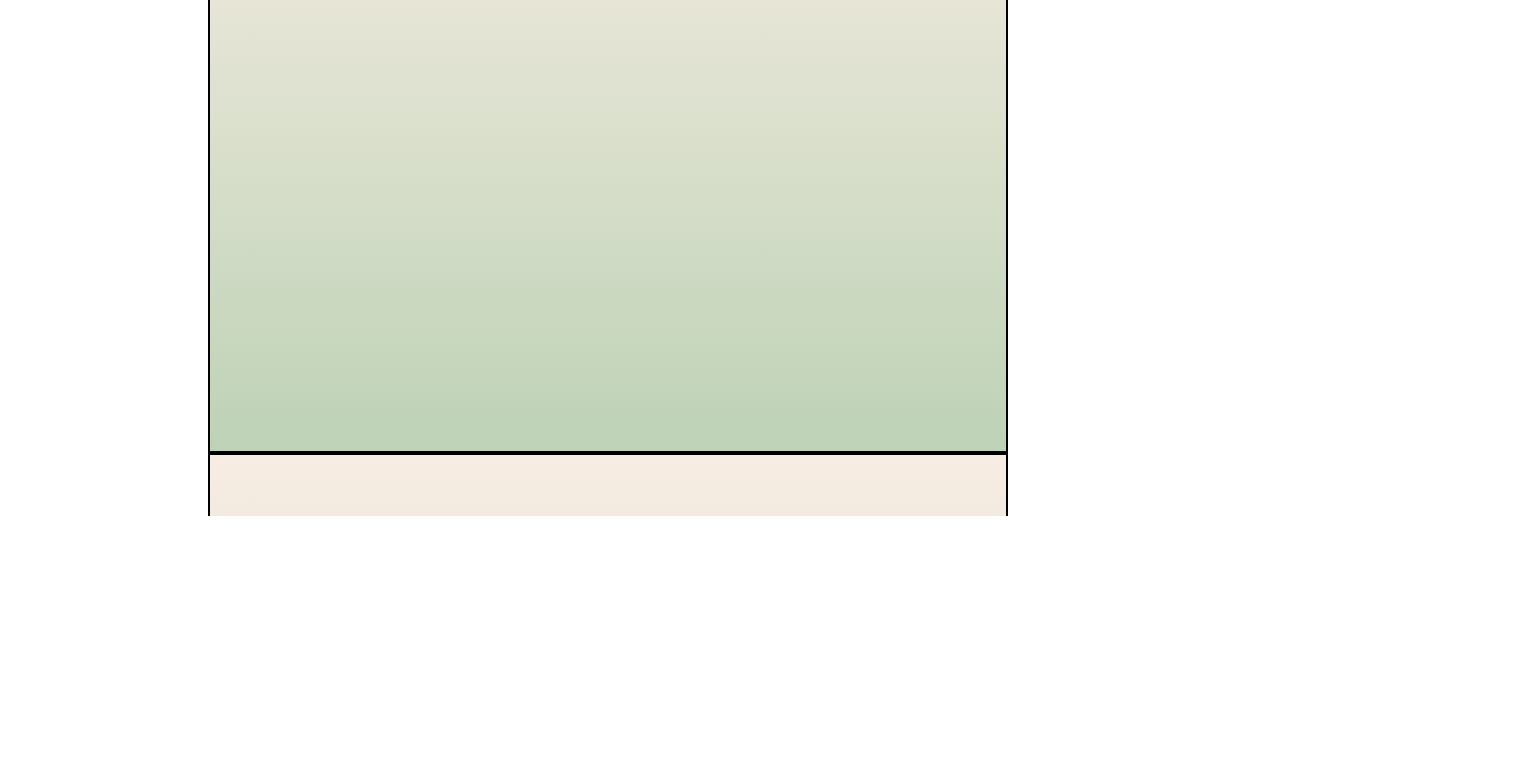
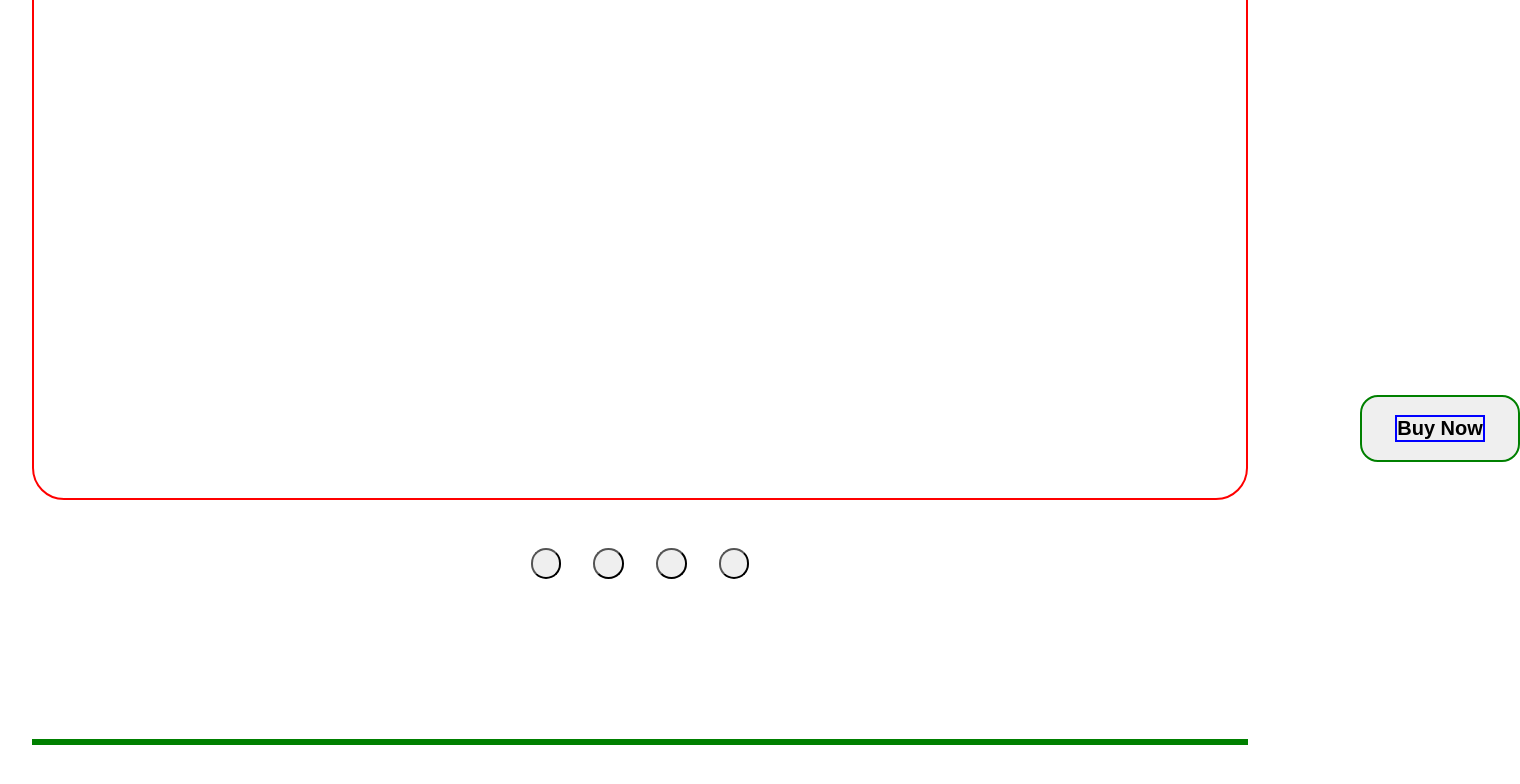
Before and after one commit to BrahamjeetRandhawa/Singh, a React (Create React App) app in the folder terabyte/: page / in a window 1280 px wide. Shown: the part 444-1228 px from the top of the page, 1520 px wide, since content can reach past the window. Built offline with nearby package versions, Linux system fonts and the light colour scheme.

Commit message:
Finish footer.
*Glass effect needed for buttons

*Buy now button activate for new page

*IMG upload for carousel
Co-authored-by: Dhillog <Dhillog@users.noreply.github.com>

```diff
--- a/terabyte/src/App.css
+++ b/terabyte/src/App.css
@@ -16,17 +16,19 @@
 }
 
 .App {
-  height: 500vh;
+  height: 100vh;
 }
 
 .Main-content {
-  display: grid;
+  /* display: grid;
   grid-template-columns: 26em 1fr;
   grid-template-rows: auto 1fr;
   overflow-x: hidden;
   overflow-y: hidden;
   margin-top: 20vh;
-  height: 100vh;
+  height: 100vh; */
+
+  padding: 1rem 2rem;
 }
 
 .Topbar {
@@ -43,3 +45,9 @@
   padding-top: 1em;
   overflow-y: auto;
 }
+
+.App-footer {
+  margin-top: 8em;
+  height: 50em;
+  padding: 1rem 2rem;
+}
--- a/terabyte/src/App.js
+++ b/terabyte/src/App.js
@@ -1,6 +1,8 @@
 
 import Top from './Top';
 import Mainpage from './Mainpage';
+import Footer from './Footer';
+
 import './App.css';
 
 function App() {
@@ -14,6 +16,9 @@ function App() {
 
       <Mainpage className= "Mainpageterabyte" />
         </div>
+        <footer className="App-footer">
+          <Footer className="Footerpage" />
+        </footer>
       </main>
 
     </div>
--- /dev/null
+++ b/terabyte/src/Footer.js
@@ -0,0 +1,11 @@
+import './Footerstyle.css';
+
+
+function Footer() {
+    return (
+        <div className="Footerpage">
+        </div>
+    );
+}
+
+export default Footer;
--- /dev/null
+++ b/terabyte/src/Footerstyle.css
@@ -0,0 +1,4 @@
+.Footerpage {
+    border: 3px solid green;
+    background-color: black;
+}
--- a/terabyte/src/Mainpage.js
+++ b/terabyte/src/Mainpage.js
@@ -3,12 +3,19 @@ import './Mainpagestyle.css';
 
 function Mainpage() {
     return (
-        <div className="Mainpage">
-            <h2>Sale</h2>
-            <div className="Mainpage-content">
-
+        <div className="Homepage">
+            <div className="IMGcontainer">
+            <button className="Mainpage-button">
+                <h2 className="Buy-button-text">Buy Now</h2>
+                {/* <a href="/upload" className="Mainpage-link">Upload</a> */}
+            </button>
             </div>
-            <div className="Mainpage-content"></div>
+            <div className="Carousel-button">
+                <button className="Carousel-buttons"></button>
+                <button className="Carousel-buttons"></button>
+                <button className="Carousel-buttons"></button>
+                <button className="Carousel-buttons"></button>
+            </div>
         </div>
     );
 }
--- a/terabyte/src/Mainpagestyle.css
+++ b/terabyte/src/Mainpagestyle.css
@@ -1,14 +1,45 @@
-
-.Mainpage > h2 {
-    text-align: center;
-    font-size: 34px;
-    font-weight: 900;
+.IMGcontainer {
+    border: 2px solid red;
+    margin-top: 18em;
+    height: 40em;
+    width: 100%;
+    border-radius: 2rem;
+    justify-items: center;
+    align-items: center;
 }
 
-.Mainpage-content {
-    margin-left: 50%;
-    border: 2px solid black;
-    background: linear-gradient(to bottom, #F8EDE3, #BDD2B6);
-    width: 50em;
-    height: 40em;
+.Mainpage-button {
+    border: 2px solid green;
+    display: flex;
+    justify-items: center;
+    justify-content: center;
+    align-items: center;
+    margin-top: 40em;
+    margin-left: 120em;
+    width: 12em;
+    border-radius: 18px;
 }
+.Buy-button-text {
+    border: 2px solid blue;
+    justify-items: right;
+    align-items: center;
+    bottom: 20px;
+    right: 20px;
+}
+
+.Carousel-button {
+    display: flex;
+    align-items: center;
+    justify-items: center;
+    justify-content: center;
+    gap: 2em;
+    margin-top: 3em;
+
+}
+
+.Carousel-buttons {
+    padding: 1em;
+    border-radius: 50%;
+
+
+}
```
